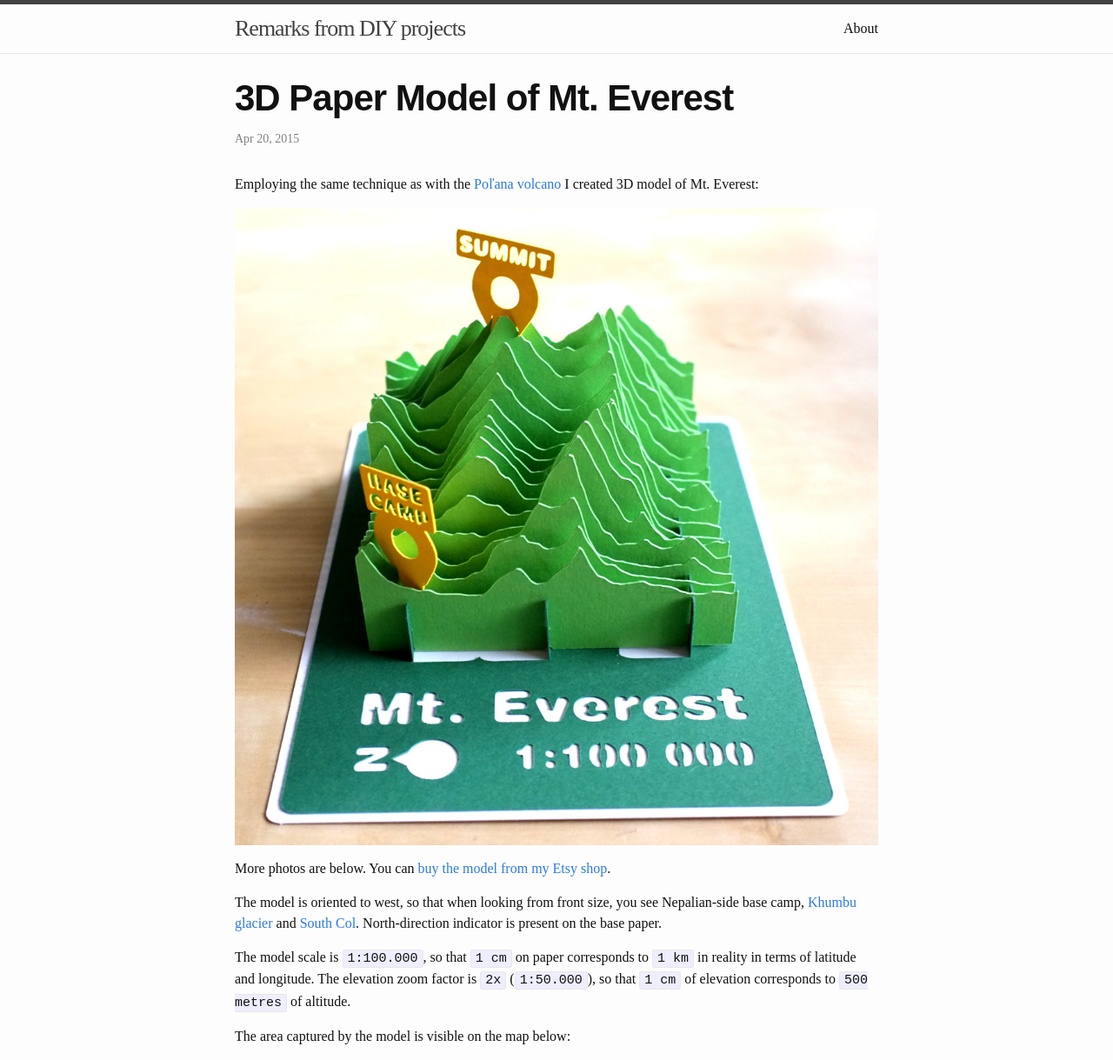
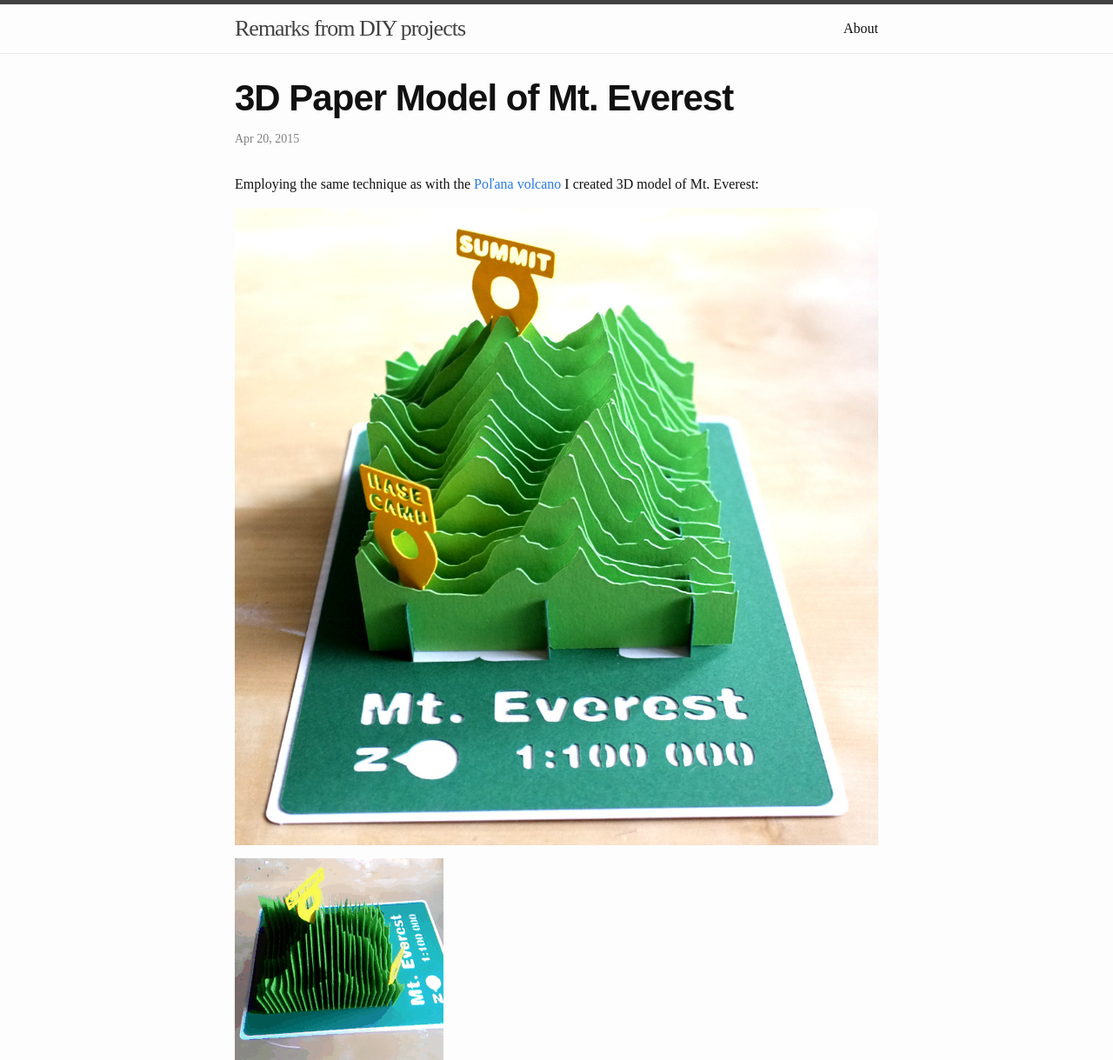
Before and after one commit to Laserworks/diy, a Jekyll site: the page built from _posts/2015-04-20-3d-paper-model-mt-everest.markdown, in a window 1280 px wide. Shown: the top 1219 px of the page at 87% size. Built offline with Jekyll 4.4.1, drawn with Linux system fonts in a browser that asks for light colours; comment, search, counter and statistics services are not loaded; grey boxes are pictures that could not be loaded.

Commit message:
add animated gifs to mt everest and grand canyon |

```diff
--- a/_posts/2015-04-20-3d-paper-model-mt-everest.markdown
+++ b/_posts/2015-04-20-3d-paper-model-mt-everest.markdown
@@ -7,6 +7,8 @@
 Employing the same technique as with the [Poľana volcano](https://petervojtek.github.io/diy/2015/04/18/3d-paper-model-of-polana-volcano.html) I created 3D model of Mt. Everest:
 
 ![3D Paper Model of Mt. Everest]({{site.baseurl}}/images/2015-04-20-mt-everest/02.jpg "3D Paper Model of Mt. Everest")
+
+![3D Paper Model of Mt. Everest]({{site.baseurl}}/images/2015-04-20-mt-everest/mt-everest.gif "3D Paper Model of Mt. Everest")
 
 More photos are below.
 You can [buy the model from my Etsy shop](https://www.etsy.com/listing/230547170/mt-everest-3d-paper-model).
--- a/_posts/2015-04-21-3d-paper-model-grand-canyon.markdown
+++ b/_posts/2015-04-21-3d-paper-model-grand-canyon.markdown
@@ -7,6 +7,8 @@
 This page provides additional details and map for 3D paper model of Grand Canyon available from my [Etsy shop](https://www.etsy.com/listing/230675874/grand-canyon-3d-paper-model).
 
 ![3D Paper Model of Grand Canyon (Horseshoe Bend View)]({{site.baseurl}}/images/2015-04-21-grand-canyon/09.jpg "3D Paper Model of Grand Canyon (Horseshoe Bend View)")
+
+![3D Paper Model of Grand Canyon (Horseshoe Bend View)]({{site.baseurl}}/images/2015-04-21-grand-canyon/grand-canyon.gif "3D Paper Model of Grand Canyon (Horseshoe Bend View)")
 
 The "river" piece of paper has an arrow which indicates water flow direction.
 
```
Also changed, not shown: images/2015-04-20-mt-everest/mt-everest.gif (added), images/2015-04-21-grand-canyon/grand-canyon.gif (added).
